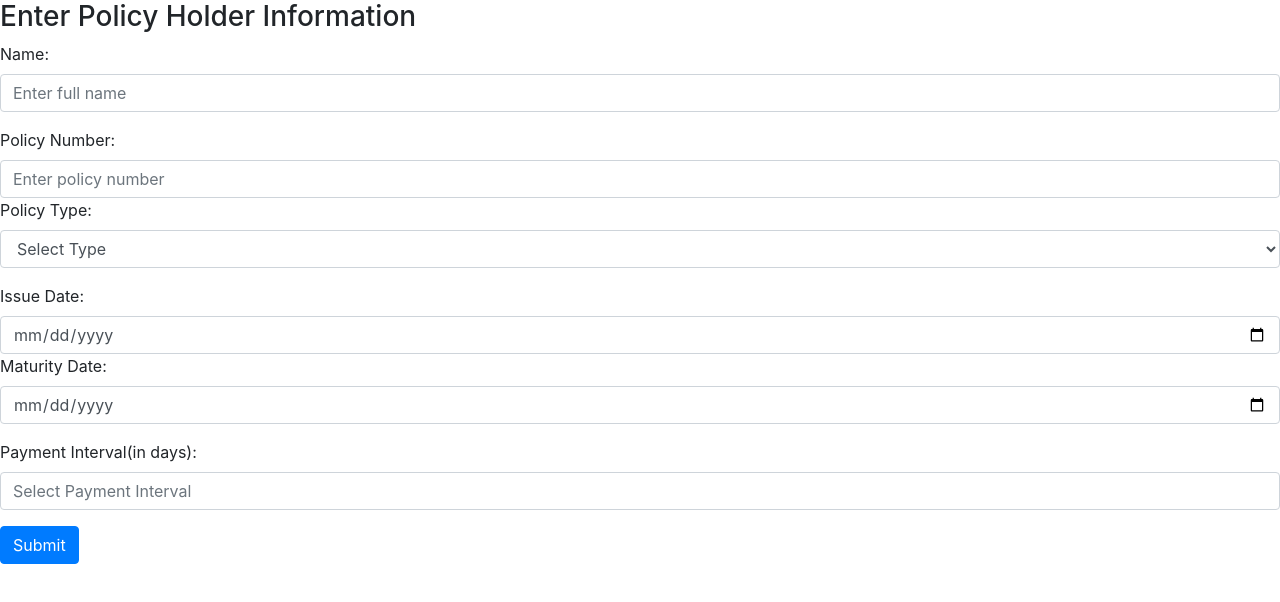
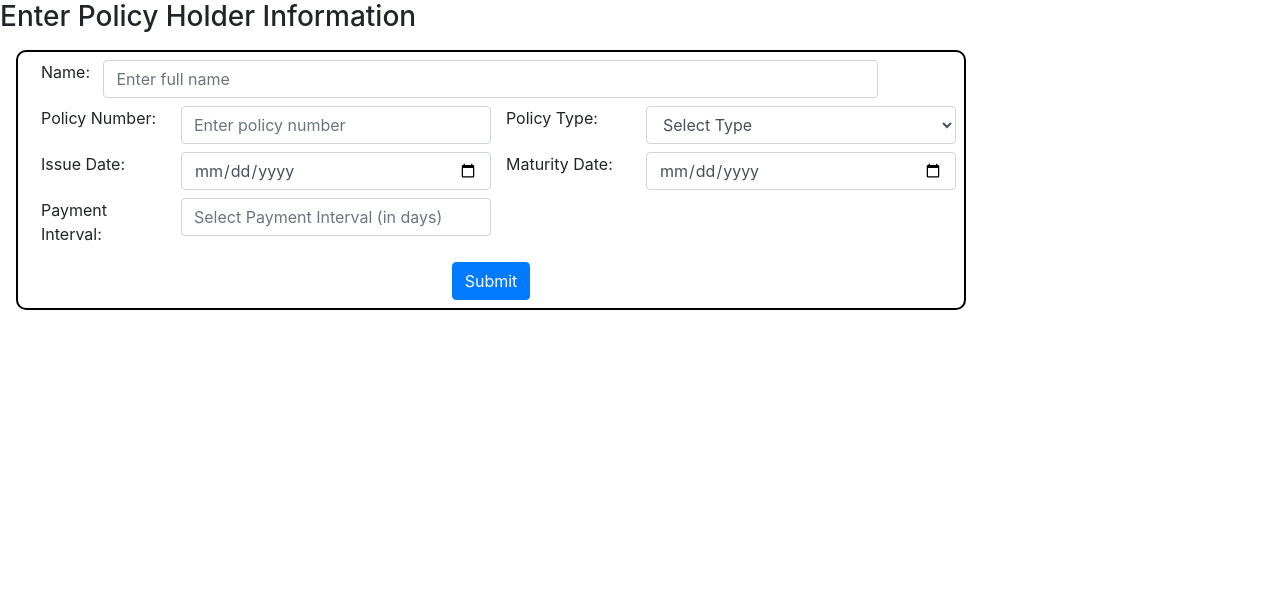
Before and after one commit to Take-A-Byte/ElectronProjects, an Electron app: page mainWindow.html in a window 1280 px wide. Drawn offline with nearby package versions, Linux system fonts and the light colour scheme.

Commit message:
getting all data in renderer.js

```diff
--- a/mainWindow.css
+++ b/mainWindow.css
@@ -0,0 +1,3 @@
+.form-group{
+    margin: 0.5rem;;
+}
--- a/mainWindow.html
+++ b/mainWindow.html
@@ -7,18 +7,18 @@
 </head>
 <body>
     <h3>Enter Policy Holder Information</h3>
-    <form>
-        <div class="form-group">
-            <label for="name">Name:</label>
-            <input type="text" class="form-control" placeholder="Enter full name" id="email">
+    <form style="border: 2px solid black; border-radius: 10px; margin: 1rem; width: 950px;">
+        <div class="form-group row">
+            <label for="name" class="col-1">Name:</label>
+            <input id="name" type="text" class="form-control col-10" placeholder="Enter full name">
         </div>
 
-        <div class="form-group">
-            <label for="policyNumber">Policy Number:</label>
-            <input type="text" class="form-control" placeholder="Enter policy number" id="policyNumber">
+        <div class="form-group row">
+            <label for="policyNumber" class="col-2">Policy Number:</label>
+            <input id="policyNumber" type="text" class="form-control col-4" placeholder="Enter policy number">
 
-            <label for="policyType">Policy Type:</label>
-            <select class="form-control" id="policyType">
+            <label for="policyType" class="col-2">Policy Type:</label>
+            <select id="policyType" class="form-control col-4">
                 <option value="" disabled selected>Select Type</option>
                 <option value="Policy_1">Policy 1</option>
                 <option value="Policy_2">Policy 2</option>
@@ -27,20 +27,24 @@
             </select>
         </div>
 
-        <div class="form-group">
-            <label for="issueDate">Issue Date:</label>
-            <input type="date" class="form-control" placeholder="Select Issue Date" id="issueDate">
+        <div class="form-group row" >
+            <label for="issueDate" class="col-2">Issue Date:</label>
+            <input id="issueDate" type="date" class="form-control col-4" placeholder="Select Issue Date">
 
-            <label for="maturityDate">Maturity Date:</label>
-            <input type="date" class="form-control" placeholder="Select Maturity Date" id="maturityDate">
+            <label for="maturityDate" class="col-2">Maturity Date:</label>
+            <input id="maturityDate" type="date" class="form-control col-4" placeholder="Select Maturity Date">
         </div>
 
-        <div class="form-group">
-            <label for="payInterval">Payment Interval(in days):</label>
-            <input type="number" min="1" class="form-control" placeholder="Select Payment Interval" id="payInterval">
+        <div class="form-group row">
+            <label for="payInterval" class="col-2">Payment Interval:</label>
+            <input id="payInterval" type="number" min="1" class="form-control col-4" placeholder="Select Payment Interval (in days)">
         </div>
 
-        <button type="submit" class="btn btn-primary">Submit</button>
+        <div class="form-group text-center">
+            <button type="submit" class="btn btn-primary" onclick="onSubmit()">Submit</button>
+          </div>
       </form>
+
+      <script src="./renderer.js"></script>
 </body>
 </html>
--- a/renderer.js
+++ b/renderer.js
@@ -0,0 +1,15 @@
+const name = document.getElementById('name');
+const policyNumber = document.getElementById('policyNumber');
+const policyType = document.getElementById('policyType');
+const issueDate = document.getElementById('issueDate');
+const maturityDate = document.getElementById('maturityDate');
+const paymentInterval = document.getElementById('payInterval');
+
+function onSubmit(){
+    console.log(name.value,
+        policyNumber.value,
+        policyType.value,
+        issueDate.value,
+        maturityDate.value,
+        paymentInterval.value);
+}
```
